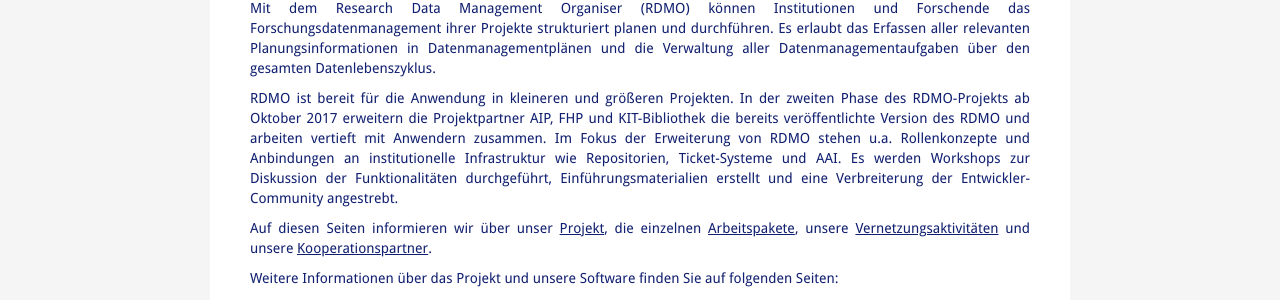
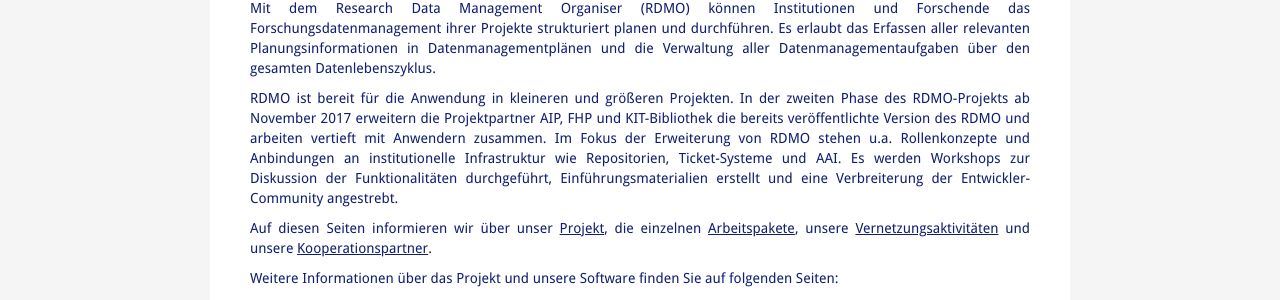
Before and after one commit to rdmorganiser/rdmorganiser.github.io, a Jekyll site: the page built from index.md, in a window 1280 px wide and 900 px high, scrolled down 407 px. Shown: the part 170-470 px from the top of the window. Built offline with Jekyll 4.4.1, drawn with Linux system fonts in a browser that asks for light colours; our own code applies the rules of GitHub Pages for plain Markdown files.

Commit message:
Änderung Start 2. Projektphase

```diff
--- a/index.md
+++ b/index.md
@@ -10,7 +10,7 @@
 
 Mit dem Research Data Management Organiser (RDMO) können Institutionen und Forschende das Forschungsdatenmanagement ihrer Projekte strukturiert planen und durchführen. Es erlaubt das Erfassen aller relevanten Planungsinformationen in Datenmanagementplänen und die Verwaltung aller Datenmanagementaufgaben über den gesamten Datenlebenszyklus.
 
-RDMO ist bereit für die Anwendung in kleineren und größeren Projekten. In der zweiten Phase des RDMO-Projekts ab Oktober 2017 erweitern die Projektpartner AIP, FHP und KIT-Bibliothek die bereits veröffentlichte Version des RDMO und arbeiten vertieft mit Anwendern zusammen. Im Fokus der Erweiterung von RDMO stehen u.a. Rollenkonzepte und Anbindungen an institutionelle Infrastruktur wie Repositorien,
+RDMO ist bereit für die Anwendung in kleineren und größeren Projekten. In der zweiten Phase des RDMO-Projekts ab November 2017 erweitern die Projektpartner AIP, FHP und KIT-Bibliothek die bereits veröffentlichte Version des RDMO und arbeiten vertieft mit Anwendern zusammen. Im Fokus der Erweiterung von RDMO stehen u.a. Rollenkonzepte und Anbindungen an institutionelle Infrastruktur wie Repositorien,
 Ticket-Systeme und AAI. Es werden Workshops zur Diskussion der Funktionalitäten durchgeführt, Einführungsmaterialien erstellt und eine Verbreiterung der Entwickler-Community angestrebt.
 
 Auf diesen Seiten informieren wir über unser [Projekt]({{ site.baseurl }}/projekt), die einzelnen [Arbeitspakete]({{ site.baseurl }}/arbeitspakete), unsere [Vernetzungsaktivitäten]({{ site.baseurl }}/vernetzung) und unsere [Kooperationspartner]({{ site.baseurl }}/kooperationen).
```
Also changed, not shown: en/index.md (+1 -1 lines).
